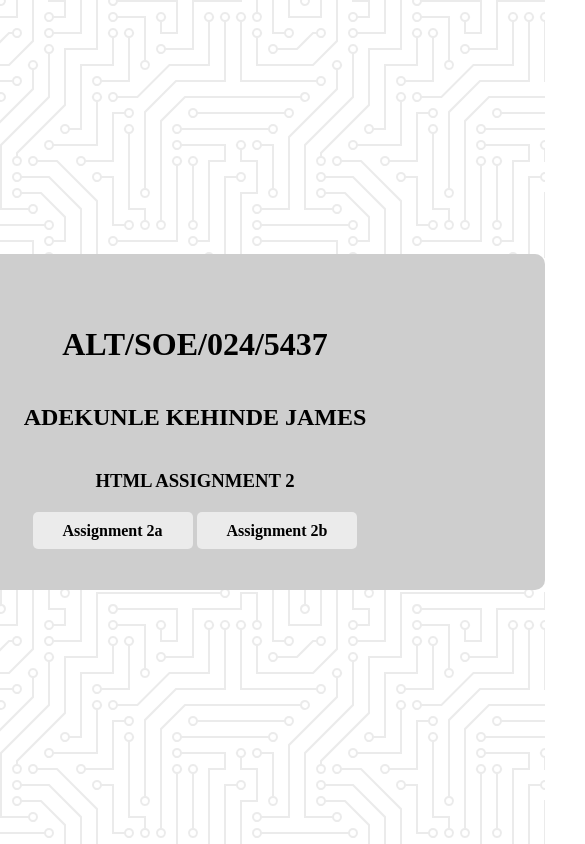
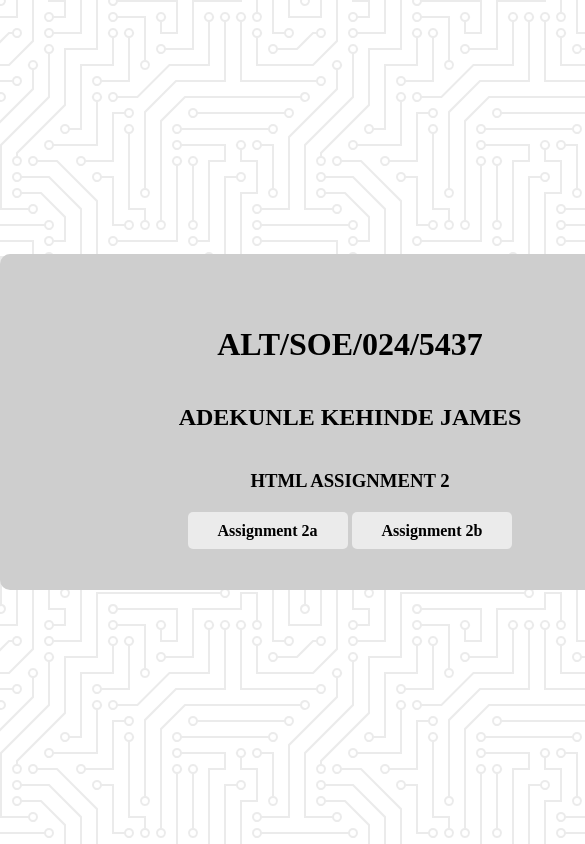
Before and after one commit to Jaymieblaze/HTML-Assignment-2, a plain HTML site: page index.html in a window 390 px wide. Shown: the top 844 px of the page, 585 px wide, since content can reach past the window. Drawn offline with Linux system fonts and the light colour scheme.

Commit message:
Home- Remove Media Query

```diff
--- a/index.html
+++ b/index.html
@@ -46,10 +46,6 @@
             color: #1c58fd;
             background-color: #c5c5c5;
         }
-        @media screen and (max-width: 599px){
-            .container {
-            margin: 0 30px;
-        }
     </style>
 </head>
 <body>
```
